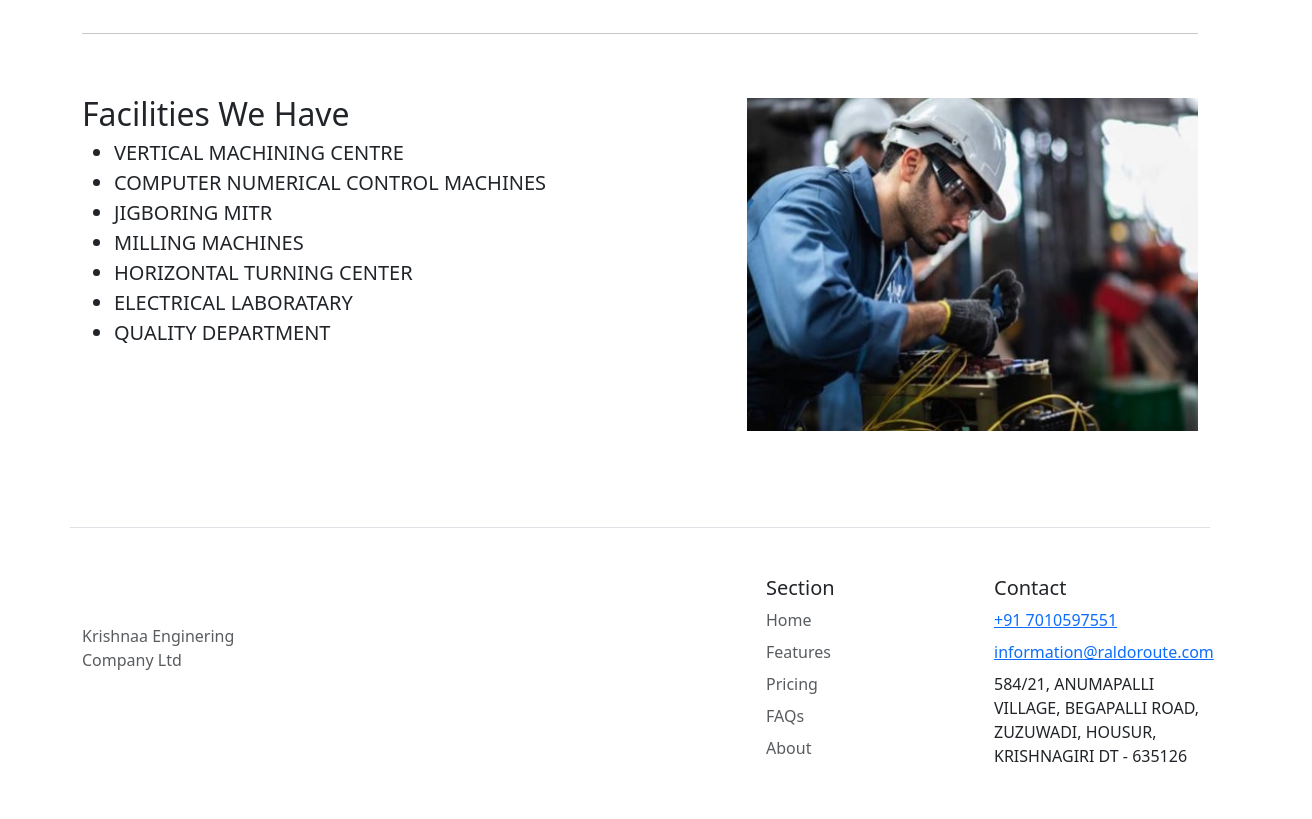
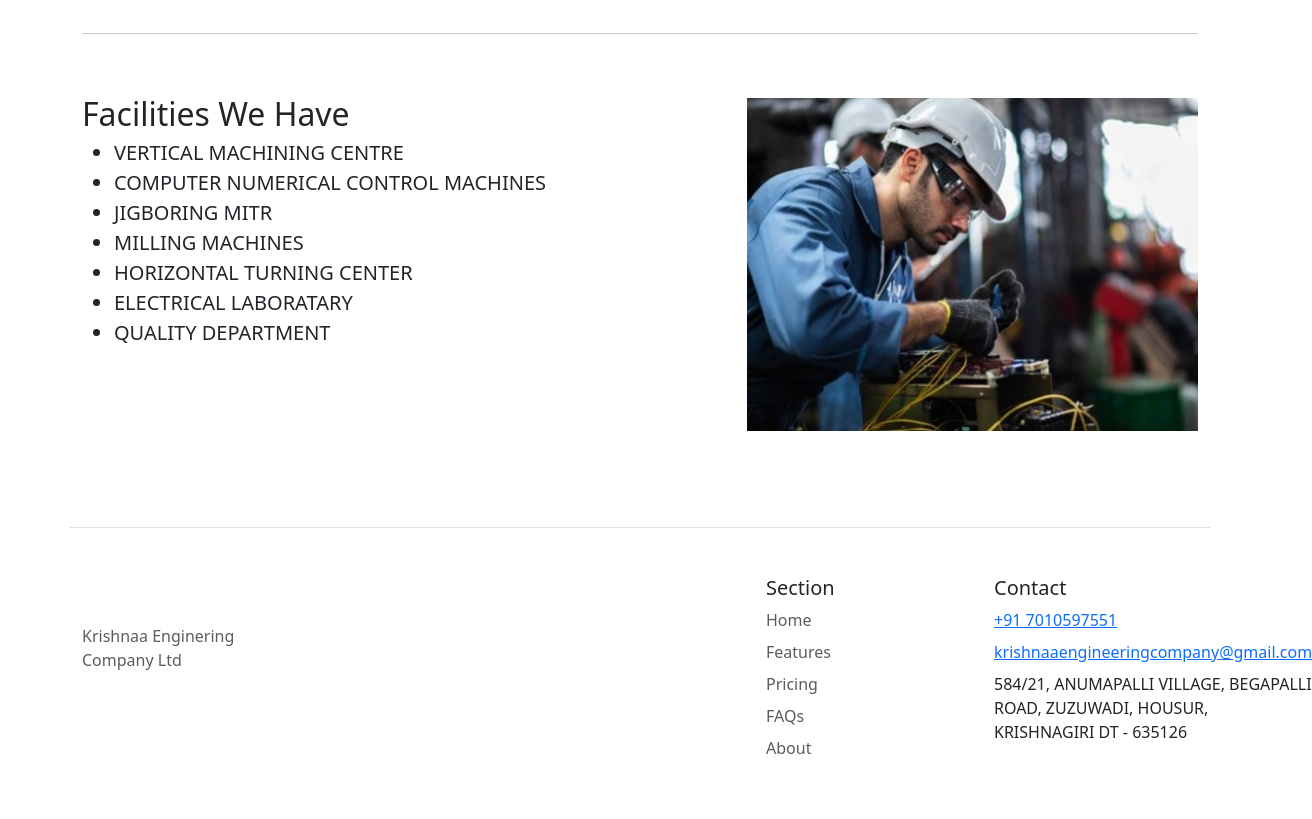
Before and after one commit to nishanthmani/kec, a plain HTML site: page index.html in a window 1280 px wide. Shown: the part 1938-2757 px from the top of the page, 1312 px wide, since content can reach past the window. Drawn offline with nearby package versions, Linux system fonts and the light colour scheme.

Commit message:
Email Change

```diff
--- a/index.html
+++ b/index.html
@@ -373,7 +373,7 @@
                     <h5>Contact</h5>
                     <ul class="nav flex-column">
                         <li class="nav-item mb-2"><a href="tel:+917010597551" target="_self" title="+91 7010597551" data-ico-fontawesome="" class="bt_bb_icon_holder"><span>+91 7010597551</span></a></li>
-                        <li class="nav-item mb-2"><a href="mailto:krishnaaengineeringcompany@gmail.com" target="_blank" title="krishnaaengineeringcompany@gmail.com" data-ico-fontawesome="" class="bt_bb_icon_holder"><span>information@raldoroute.com</span></a></li>
+                        <li class="nav-item mb-2"><a href="mailto:krishnaaengineeringcompany@gmail.com" target="_blank" title="krishnaaengineeringcompany@gmail.com" data-ico-fontawesome="" class="bt_bb_icon_holder"><span>krishnaaengineeringcompany@gmail.com</span></a></li>
                         <li class="nav-item mb-2"><div class="bt_bb_icon bt_bb_color_scheme_11 bt_bb_style_borderless bt_bb_size_small bt_bb_shape_circle bt_bb_target_self bt_bb_align_inherit" style=" --primary-color:#e8a220; --secondary-color:#f4f4f4;" data-bt-override-class="{}"><span data-ico-fontawesome="" class="bt_bb_icon_holder"><span>584/21, ANUMAPALLI VILLAGE, BEGAPALLI ROAD, ZUZUWADI, HOUSUR, KRISHNAGIRI DT - 635126
                             </span></span></div></li>
                         <!-- <li class="nav-item mb-2"><a href="#" class="nav-link p-0 text-body-secondary">FAQs</a></li>
```
